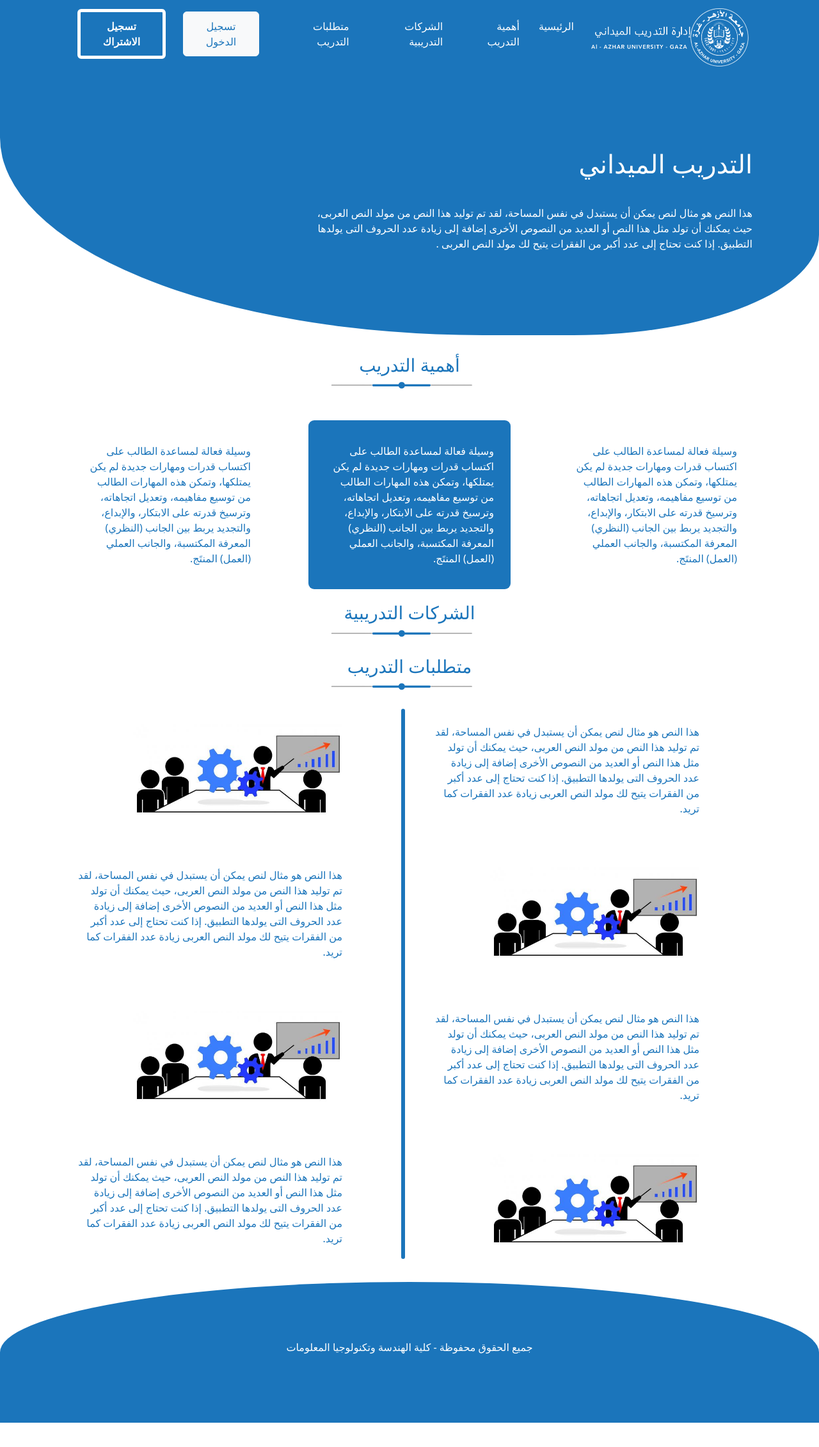
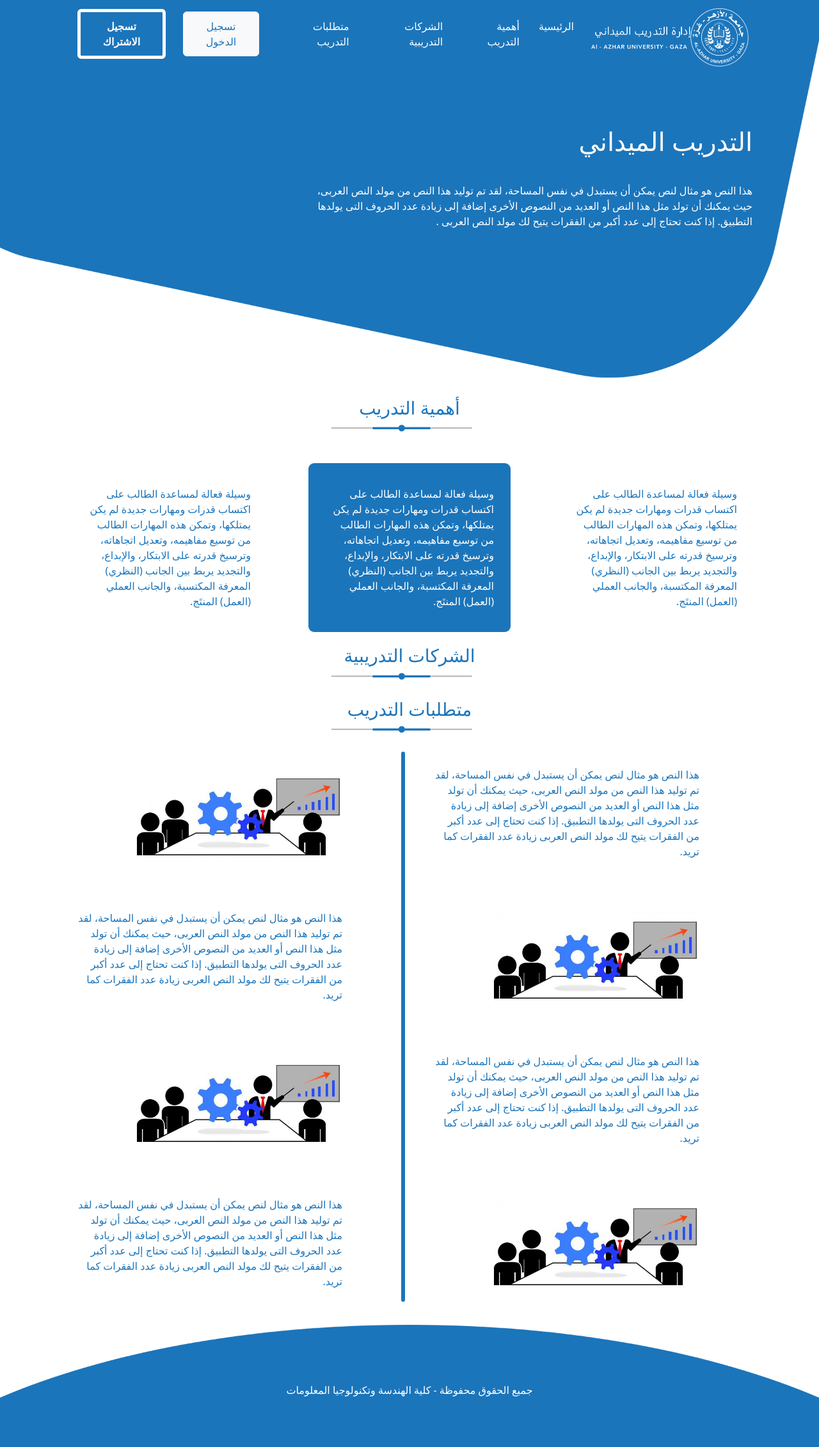
Before and after one commit to EmanHass/FTM, an Angular app in the folder front/FTM/: page / in a window 1280 px wide. Shown: the top 2262 px of the page at 64% size. Before the commit the page ends 2224 px from the top, so only its background shows below. Built offline with nearby package versions, Linux system fonts and the light colour scheme.

Commit message:
Updates hero and footer styles

```diff
--- a/front/FTM/src/app/home-page/home/home.component.scss
+++ b/front/FTM/src/app/home-page/home/home.component.scss
@@ -13,11 +13,13 @@
     }
 }
 .hero{
-    background-color: var(--primary-color);;
+    background-image: url("../../../assets/images/hero-background.png");
     color: var(--content-color);
-    border-radius: 0 0 30% 59%;
+    background-size: cover;
+    background-position: bottom;
+    background-repeat: no-repeat;
     .hero-section{
-        padding: 115px 22px;
+        padding: 80px 22px 217px;
        p{
          width: 66%;
          margin-top: 41px;
@@ -87,10 +89,14 @@
 }
 
 footer{
-    border-radius: 60% 60% 0 0;
+    background-image: url("../../../assets/images/footer.png");
+    background-size: cover;
+    background-repeat: no-repeat;
     text-align: center;
-    background-color: var(--primary-color);
 
+    @media screen and (max-width: 1200px) {
+            background-position: center;
+    }
     div{
         padding: 90px;
         color: var(--content-color);
```
